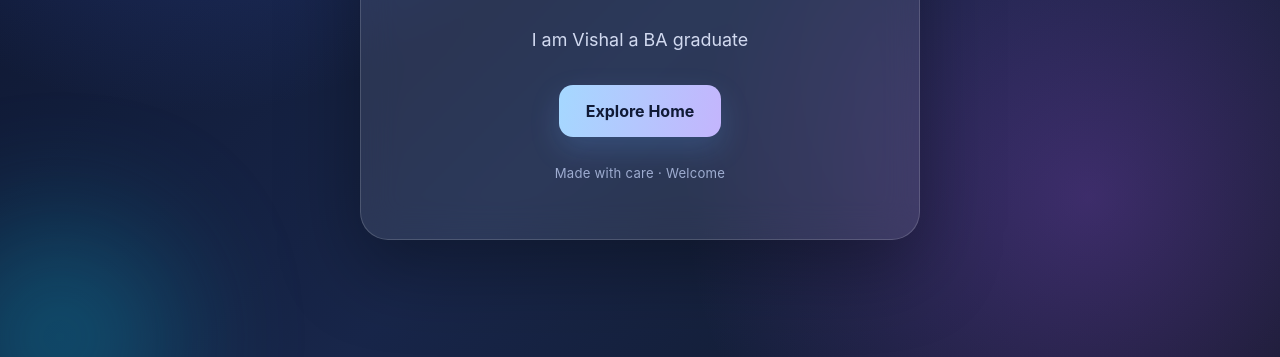
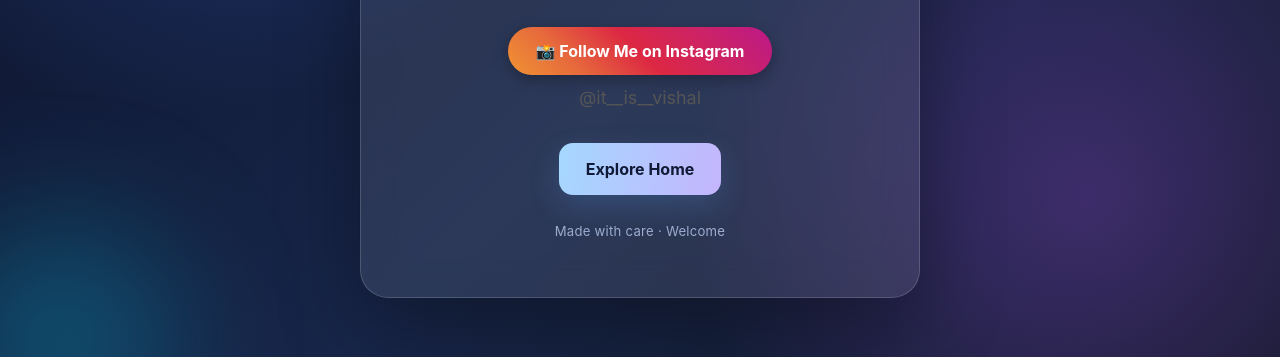
Before and after one commit to vish817/vish817.github.io, a plain HTML site: page index.html in a window 1280 px wide. Shown: the part 443-800 px from the top of the page. Drawn offline with Linux system fonts and the light colour scheme.

Commit message:
Add Instagram follow link to index.html
Added an Instagram follow link with styling.

```diff
--- a/index.html
+++ b/index.html
@@ -111,6 +111,11 @@
     <h1>VISHAL</h1>
     <p>Welcome to my website. Simple beginnings, endless possibilities.</p>
     <p>I am Vishal a BA graduate </p>
+    <a href="https://www.instagram.com/it__is__vishal" target="_blank" style="display: inline-block; background: linear-gradient(45deg, #f09433, #e6683c, #dc2743, #cc2366, #bc1888); color: white; padding: 14px 28px; border-radius: 50px; text-decoration: none; font-weight: bold; font-size: 16px; box-shadow: 0 4px 15px rgba(0,0,0,0.3);">
+  📸 Follow Me on Instagram
+</a>
+
+<p style="margin-top:8px; color: #555;">@it__is__vishal</p>
     <a class="button" href="#welcome" onclick="document.getElementById('welcome').textContent='Thanks for visiting Home!'">Explore Home</a>
     <div class="foot" id="welcome">Made with care · Welcome</div>
   </main>
```
